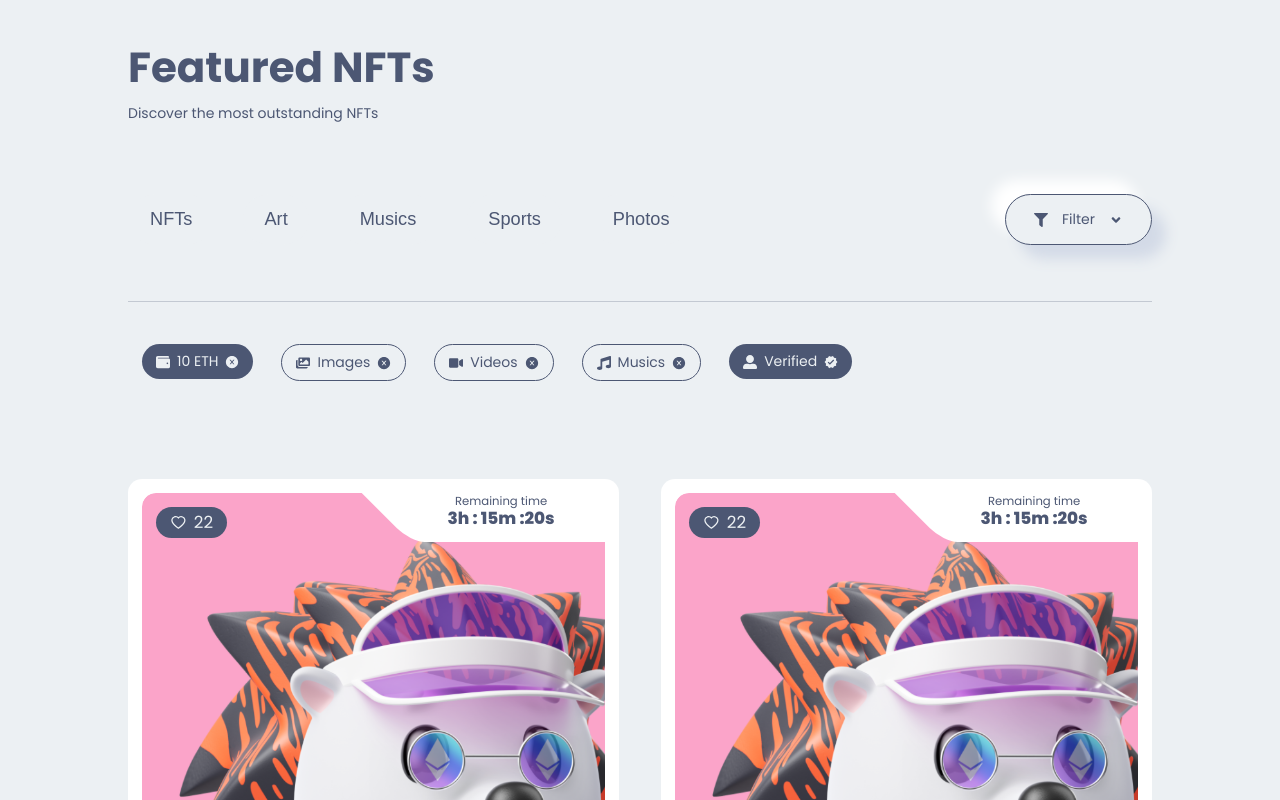
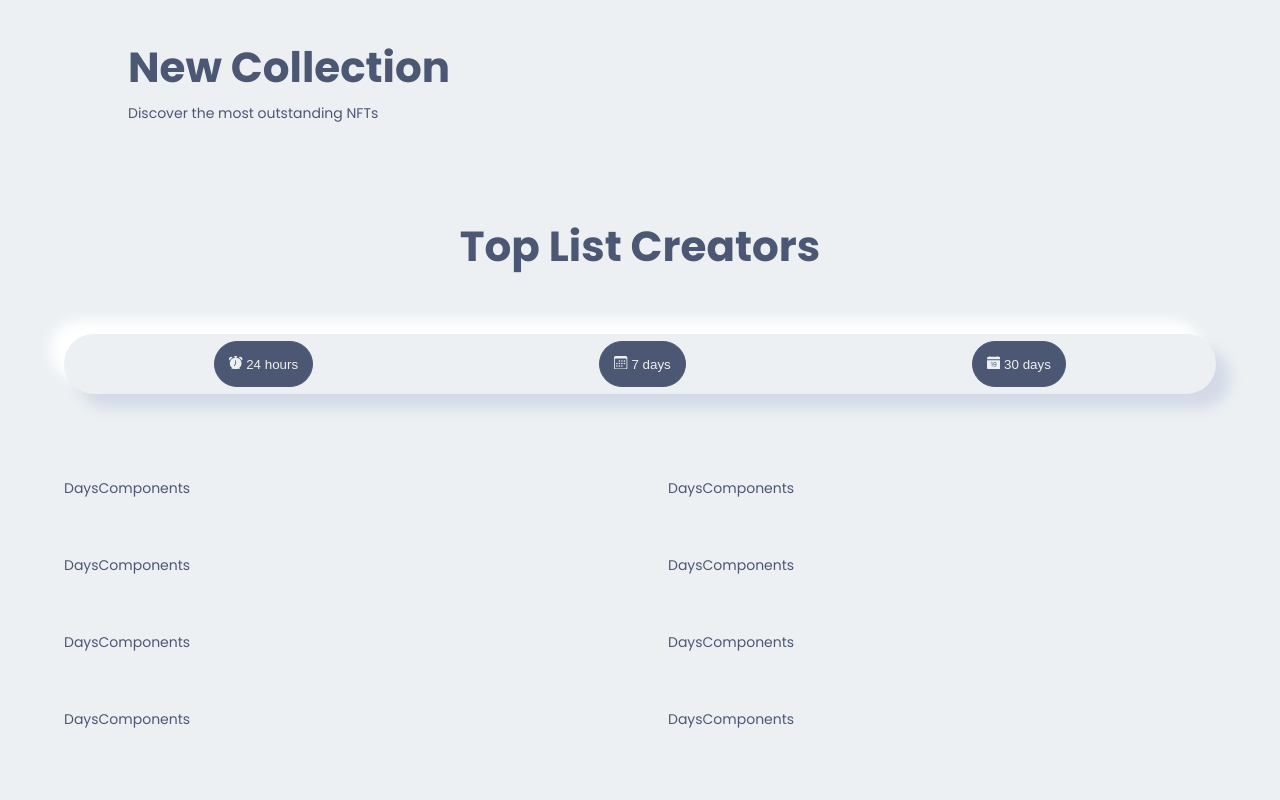
Before and after one commit to mmbarbas/Opensea_2.0, a Next.js app in the folder Client/client_market/: page / in a window 1280 px wide. Shown: the part 2360-3160 px from the top of the page. Built offline with nearby package versions, Linux system fonts and the light colour scheme.

Commit message:
collectiion

```diff
--- /dev/null
+++ b/Client/client_market/components/Collection/Collection.jsx
@@ -0,0 +1,101 @@
+import React, { useEffect, useState } from 'react'
+import {
+    BsFillAlarmFill,
+    BsFillCalendarDateFill,
+    BsCalendar3,
+} from "react-icons/bs";
+
+import Style from './Collection.module.css';
+import DaysComponent from "./DaysComponents/DaysComponents";
+import images from "../../img";
+
+const Collection = () => {
+    const [popular, setPopular] = useState(true);
+    const [following, setFollowing] = useState(false);
+    const [news, setNews] = useState(false);
+
+    const CardArray = [1, 2, 3, 4, 5, 6, 7, 8];
+    const FollowingArray = [1, 2, 3, 4];
+    const NewsArray = [1, 2, 3, 4, 5, 6];
+
+
+    const openCollection = (collectionName) => {
+
+        var popularState = false;
+        var followingState = false;
+        var newsState = false;
+
+        switch(collectionName) {
+            case "popular":
+                if(!popular) {
+                    popularState = true;
+                }
+            break;
+            case "following":
+                if(!following) {
+                    followingState = true;
+                }
+            break;
+            case "news":
+                if(!news) {
+                    newsState = true;
+                }
+            break;
+        }
+
+        setPopular(popularState);
+        setFollowing(followingState);
+        setNews(newsState);
+    }
+
+
+    return (
+        <div className={Style.collection}>
+            <div className={Style.collection_title}>
+                <h2>Top List Creators</h2>
+                <div className={Style.collection_collections}>
+                    <div className={Style.collection_collections_btn}>
+                        <button onClick={() => openCollection("popular")}>
+                            <BsFillAlarmFill /> 24 hours
+                        </button>
+                        <button onClick={() => openCollection("following")}>
+                            <BsCalendar3 /> 7 days
+                        </button>
+                        <button onClick={() => openCollection("news")}>
+                            <BsFillCalendarDateFill /> 30 days
+                        </button>
+                    </div>
+                </div>
+            </div>
+            {
+                popular && (
+                    <div className={Style.collection_box}>
+                        {CardArray.map((el, i) => (
+                            <DaysComponent key={i + 1} />
+                        ))}
+                    </div>
+                )
+            }
+            {
+                following && (
+                    <div className={Style.collection_box}>
+                        {FollowingArray.map((el, i) => (
+                            <DaysComponent key={i + 1} />
+                        ))}
+                    </div>
+                )
+            }
+            {
+                news && (
+                    <div className={Style.collection_box}>
+                        {NewsArray.map((el, i) => (
+                            <DaysComponent key={i + 1} />
+                        ))}
+                    </div>
+                )
+            }
+        </div>
+    )
+}
+
+export default Collection
--- /dev/null
+++ b/Client/client_market/components/Collection/Collection.module.css
@@ -0,0 +1,86 @@
+.collection{
+    width: 100%;
+    padding: 3rem 0;
+    padding-bottom: 10rem;
+}
+
+.collection_title{
+    width: 35rem;
+    margin:  0 auto;
+    padding: 0 0 6rem 0;
+    text-align: center;
+}
+
+.collection_title h2{
+    font-size: 3rem;
+    margin-bottom: 4rem;
+}
+
+.collection_collections_btn{
+    background-color: var(--main-bg-color);
+    padding: .5rem 1rem;
+    border-radius: 4rem;
+    display: flex;
+    justify-content: space-around;
+    gap: 1rem;
+    align-items: center;
+    font-size: 1.2rem;
+    box-shadow: var(--box-shadow);
+}
+
+.collection_collections_btn button{
+    background-color: var(--icons-color);
+    color: var(--main-bg-color);
+    padding: 1rem;
+    border: none;
+    border-radius: 4rem;
+    cursor: pointer;
+    border: 1px solid var(--icons-color);
+    transition:  all .3s ease-in;
+}
+
+.collection_collections_btn button:hover{
+    background-color: transparent;
+    color: var(--icons-color);
+}
+
+.collection_box{
+    width: 80%;
+    margin: 0 auto;
+    display: grid;
+    grid-template-columns: repeat(3, 1fr);
+    gap: 2rem;
+}
+
+
+@media screen and (min-device-width: 320px) and (max-device-width: 425px) {
+    .collection_title{
+        width: 90%;
+    }
+
+    .collection_title h2{
+        font-size: 2rem;
+    }
+
+    .collection_box{
+        width: 90%;
+        grid-template-columns: 1fr;
+        gap: 4rem;
+    }
+
+    .collection_collections_btn button{
+        font-size: .7rem;
+    }
+}
+
+@media screen and (min-device-width: 427px) and (max-device-width: 1024px) {
+    .collection_title{
+        width: 90%;
+    }
+
+    .collection_box{
+        width: 90%;
+        grid-template-columns: repeat(2, 1fr);
+        gap: 4rem;
+    }
+}
--- /dev/null
+++ b/Client/client_market/components/Collection/DaysComponents/DaysComponents.jsx
@@ -0,0 +1,12 @@
+import React from 'react'
+
+import Style from './DaysComponents.module.css';
+
+
+const DaysComponents = () => {
+  return (
+    <div>DaysComponents</div>
+  )
+}
+
+export default DaysComponents
--- a/Client/client_market/components/componentsindex.js
+++ b/Client/client_market/components/componentsindex.js
@@ -9,5 +9,6 @@ import Title from "./Title/Title";
 import Category from "./Category/Category";
 import Filter from "./Filter/Filter";
 import NFTCard from "./NFTCard/NFTCard";
+import Collection from "./Collection/Collection";
 
-export {Button, Footer, NavBar, HeroSection,Service,BigNFTSlider, Subscribe, Title,Category, Filter, NFTCard};
+export {Button, Footer, NavBar, HeroSection,Service,BigNFTSlider, Subscribe, Title,Category, Filter, NFTCard,Collection};
--- a/Client/client_market/pages/index.js
+++ b/Client/client_market/pages/index.js
@@ -1,7 +1,7 @@
 import React from 'react'
 
 import Style from "../styles/index.module.css";
-import { HeroSection,Service,BigNFTSlider, Subscribe ,Title, Category, Filter, NFTCard} from '../components/componentsindex';
+import { HeroSection,Service,BigNFTSlider, Subscribe ,Title, Category, Filter, NFTCard, Collection} from '../components/componentsindex';
 
 const Home = () => {
   return (
@@ -9,6 +9,10 @@ const Home = () => {
     <HeroSection/>
     <Service/>
     <BigNFTSlider/>
+    <Title
+      heading="New Collection"
+      paragraph="Discover the most outstanding NFTs"/>
+    <Collection/>
     <Title
       heading="Featured NFTs"
       paragraph="Discover the most outstanding NFTs"/>
```
Also changed, not shown: Client/client_market/components/Collection/DaysComponents/DaysComponents.module.css (added).
